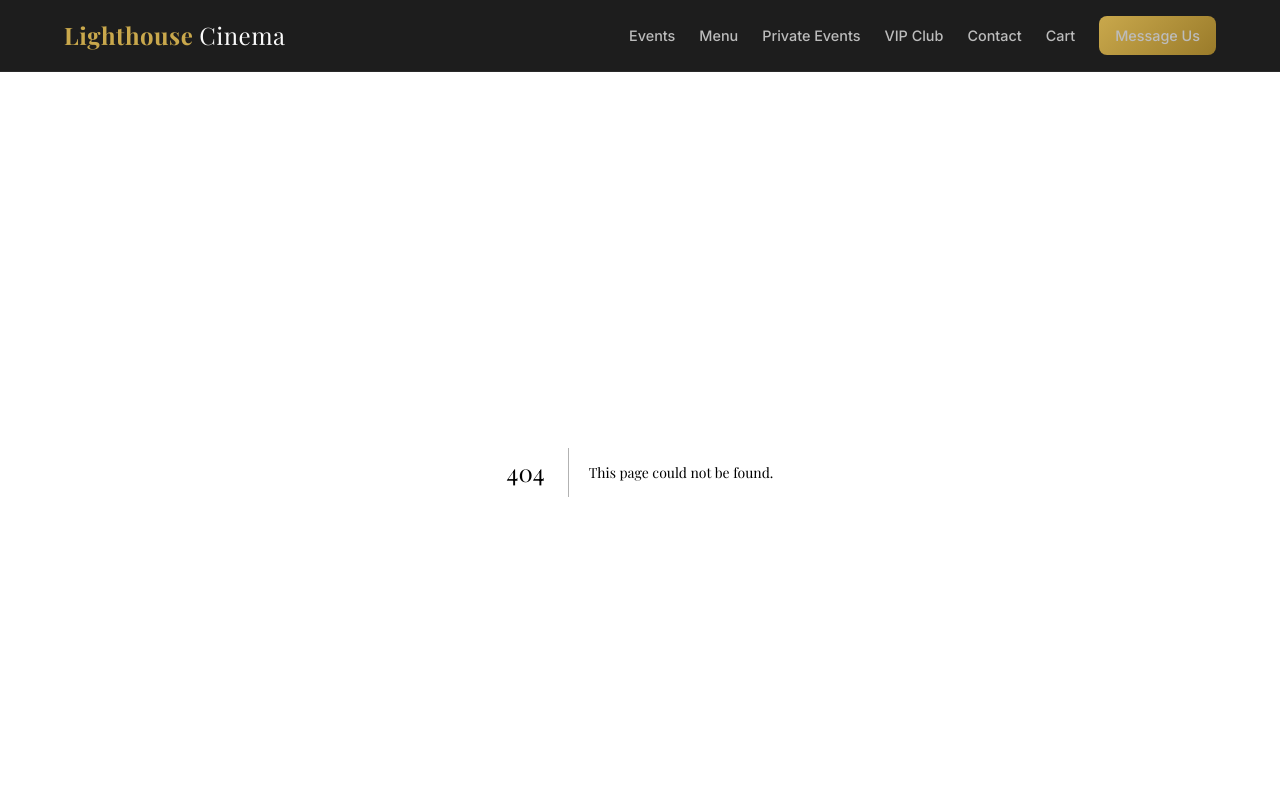
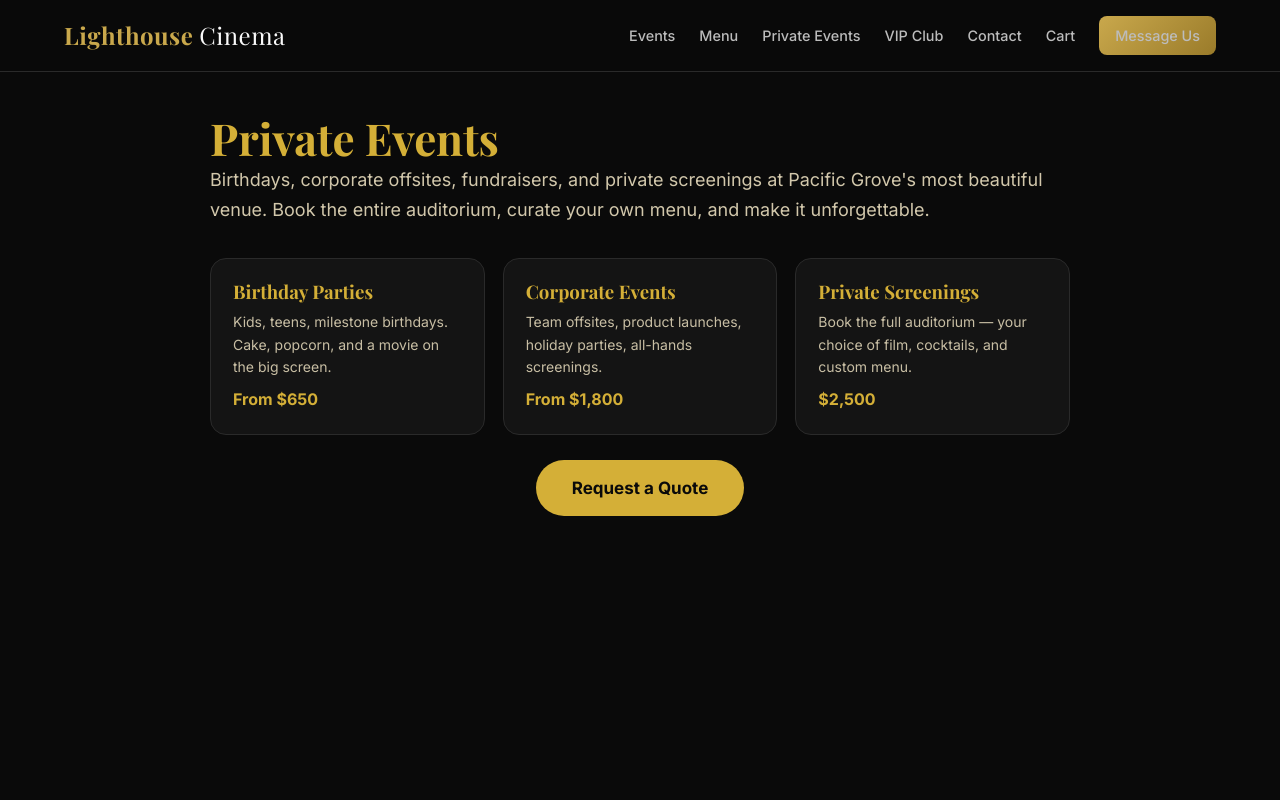
Before and after one commit to lighthousecinemapg-cyber/lighthouse-cinema, a Next.js app: page /private-events in a window 1280 px wide. Before the commit this address had no page. Shown: the top 800 px of the page. Built offline with nearby package versions, Linux system fonts and the light colour scheme.

Commit message:
feat: Private Events page

```diff
--- /dev/null
+++ b/app/private-events/page.js
@@ -0,0 +1,36 @@
+export const metadata = { title: 'Private Events | Lighthouse Cinema' };
+
+export default function PrivateEventsPage() {
+  return (
+    <main style={{ background: '#0a0a0a', color: '#f5e9c8', minHeight: '100vh', padding: '40px 20px 140px' }}>
+      <div style={{ maxWidth: 860, margin: '0 auto' }}>
+        <h1 style={{ color: '#d4af37', fontSize: 44 }}>Private Events</h1>
+        <p style={{ fontSize: 18, opacity: 0.85, lineHeight: 1.7 }}>
+          Birthdays, corporate offsites, fundraisers, and private screenings at Pacific Grove's most beautiful venue.
+          Book the entire auditorium, curate your own menu, and make it unforgettable.
+        </p>
+
+        <div style={{ display: 'grid', gap: 18, gridTemplateColumns: 'repeat(auto-fit,minmax(240px,1fr))', marginTop: 32 }}>
+          {[
+            { t: 'Birthday Parties', d: 'Kids, teens, milestone birthdays. Cake, popcorn, and a movie on the big screen.', p: 'From $650' },
+            { t: 'Corporate Events', d: 'Team offsites, product launches, holiday parties, all-hands screenings.', p: 'From $1,800' },
+            { t: 'Private Screenings', d: 'Book the full auditorium — your choice of film, cocktails, and custom menu.', p: '$2,500' },
+          ].map(x => (
+            <div key={x.t} style={{ background: '#141414', border: '1px solid #2a2a2a', borderRadius: 16, padding: 22 }}>
+              <h3 style={{ color: '#d4af37', margin: '0 0 8px' }}>{x.t}</h3>
+              <p style={{ opacity: 0.8, fontSize: 14 }}>{x.d}</p>
+              <div style={{ color: '#d4af37', fontWeight: 700, marginTop: 8 }}>{x.p}</div>
+            </div>
+          ))}
+        </div>
+
+        <div style={{ marginTop: 40, textAlign: 'center' }}>
+          <a href="/contact" style={{
+            background: '#d4af37', color: '#0a0a0a', padding: '18px 36px',
+            borderRadius: 999, textDecoration: 'none', fontWeight: 800, fontSize: 17,
+          }}>Request a Quote</a>
+        </div>
+      </div>
+    </main>
+  );
+}
```
